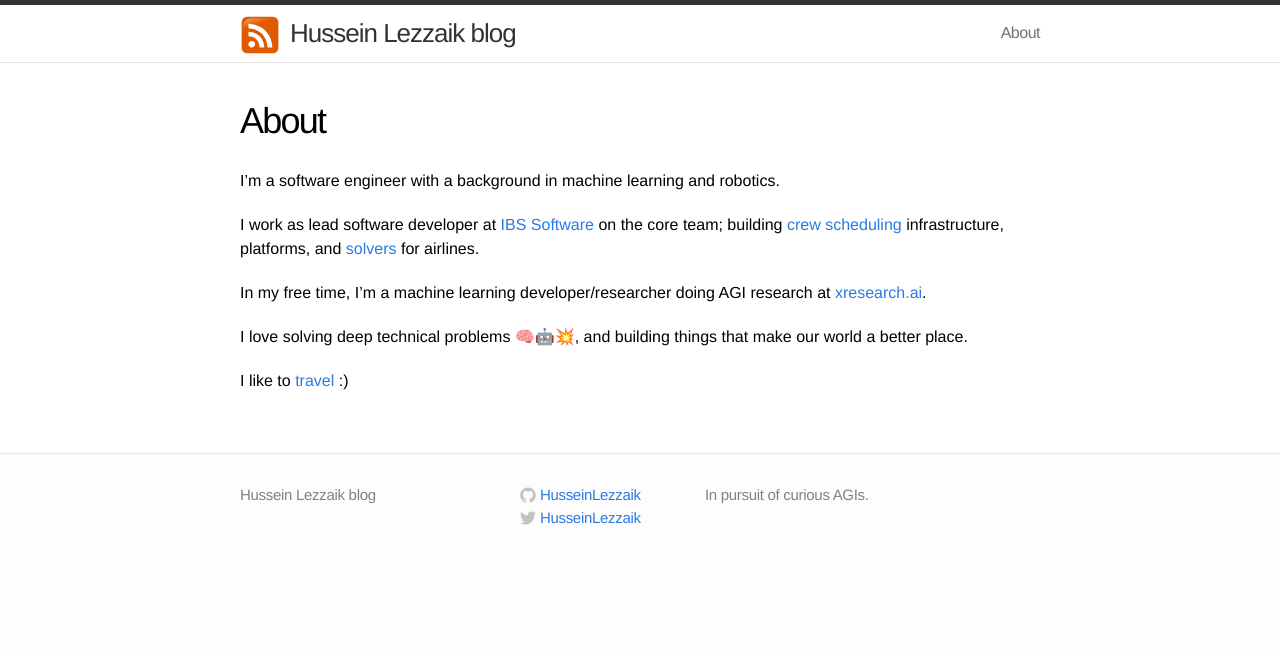
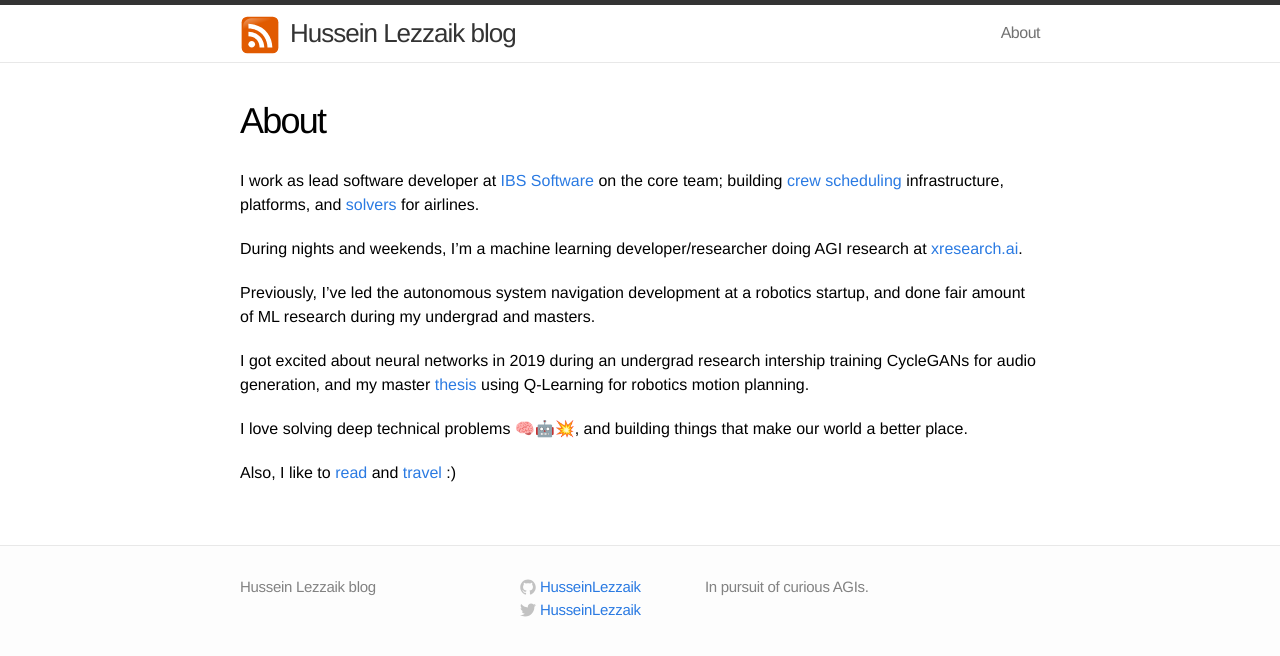
Before and after one commit to HusseinLezzaik/husseinlezzaik.github.io, a Jekyll site: the page built from about.md, in a window 1280 px wide. Shown: the top 656 px of the page. Built offline with Jekyll 4.4.1, drawn with Linux system fonts in a browser that asks for light colours.

Commit message:
update bio

```diff
--- a/about.md
+++ b/about.md
@@ -5,12 +5,15 @@ permalink: /about/
 includelink: true
 ---
 
-I'm a software engineer with a background in machine learning and robotics.
-
 I work as lead software developer at [IBS Software](https://www.ibsplc.com/) on the core team; building [crew scheduling](https://en.wikipedia.org/wiki/Crew_scheduling) infrastructure, platforms, and [solvers](https://en.wikipedia.org/wiki/Operations_research) for airlines.
 
-In my free time, I'm a machine learning developer/researcher doing AGI research at [xresearch.ai](http://xresearch.ai/).
+During nights and weekends, I'm a machine learning developer/researcher doing AGI research at [xresearch.ai](http://xresearch.ai/).
+
+Previously, I've led the autonomous system navigation development at a robotics startup, and done fair amount of ML research during my undergrad and masters.
+
+I got excited about neural networks in 2019 during an undergrad research intership training CycleGANs for audio generation, and my master [thesis](https://github.com/HusseinLezzaik/Deep-Learning-for-Multi-Robotics) using Q-Learning for robotics motion planning.
 
 I love solving deep technical problems 🧠🤖💥, and building things that make our world a better place.
 
-I like to [travel](https://www.youtube.com/@HusseinLezzaik/shorts) :)
+Also, I like to [read](https://www.goodreads.com/husseinlezzaik
+) and [travel](https://www.youtube.com/@HusseinLezzaik/shorts) :)
```
